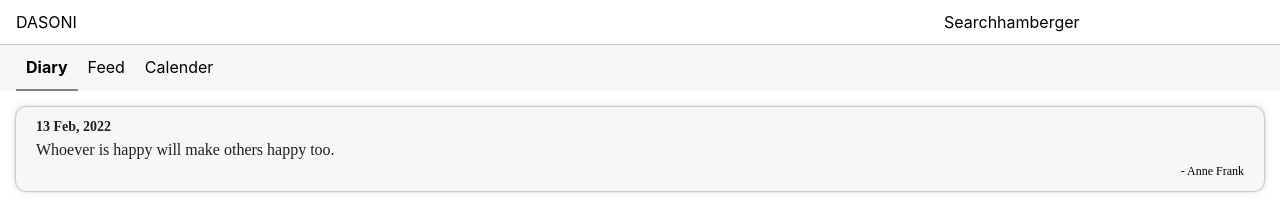
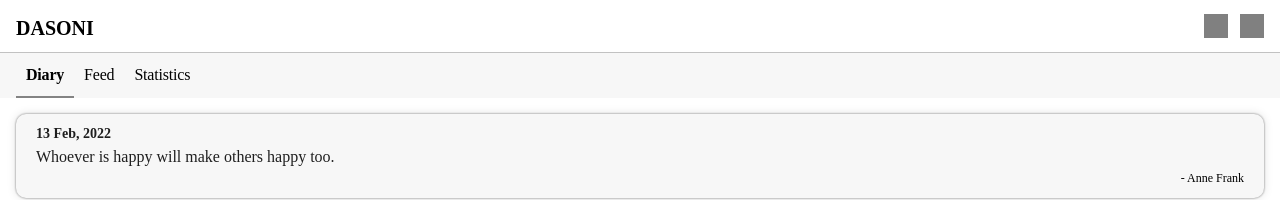
Before and after one commit to GDSC-DEU/2022-SolutionChallenge-Dasoni, a React app in the folder frontend/: page / in a window 1280 px wide. Shown: the top 200 px of the page. Built offline with nearby package versions, Linux system fonts and the light colour scheme; no server answers.

Commit message:
feat: add click event and Link; `nav bar`

```diff
--- a/frontend/src/layouts/MainLayout/index.tsx
+++ b/frontend/src/layouts/MainLayout/index.tsx
@@ -1,31 +1,60 @@
 import { Header } from "../../components/atoms/wrapper/Header";
 import * as React from "react";
+import { useState, useCallback } from "react";
 import { Outlet } from "react-router";
 import { Link } from "react-router-dom";
 
 import { ButtonBox, Main, Nav } from "./styles";
 
 function MainLayout() {
+  const [currentPage, setCurrentPage] = useState("Diary");
+
+  const onNavItemClicked = useCallback(
+    (page: string) => {
+      setCurrentPage(page);
+    },
+    [currentPage]
+  );
+
   return (
     <>
       <Header>
-        <div>
+        <div className="logo">
           <Link to="/">DASONI</Link>
         </div>
         <ButtonBox>
-          <span>Search</span>
-          <span>hamberger</span>
+          <span className="search"></span>
+          <span className="hamberger-menu"></span>
         </ButtonBox>
       </Header>
       <Nav>
-        <Link to="">
-          <div className="nav-item stayed">Diary</div>
+        <Link to="/">
+          <div
+            className={
+              currentPage === "Diary" ? "nav-item current" : "nav-item"
+            }
+            onClick={() => onNavItemClicked("Diary")}
+          >
+            Diary
+          </div>
         </Link>
-        <Link to="">
-          <div className="nav-item">Feed</div>
+        <Link to="/feed">
+          <div
+            className={currentPage === "Feed" ? "nav-item current" : "nav-item"}
+            onClick={() => onNavItemClicked("Feed")}
+          >
+            Feed
+          </div>
         </Link>
-        <Link to="">
-          <div className="nav-item">Calender</div>
+        <Link to="/statistics">
+          <div
+            className={
+              currentPage === "Statistics" ? "nav-item current" : "nav-item"
+            }
+            onClick={() => onNavItemClicked("Statistics")}
+          >
+            Statistics
+          </div>
         </Link>
       </Nav>
       <Main>
--- a/frontend/src/layouts/MainLayout/styles.ts
+++ b/frontend/src/layouts/MainLayout/styles.ts
@@ -2,19 +2,39 @@ import styled from "styled-components";
 
 export const ButtonBox = styled.div`
   width: 25vw;
+  display: flex;
+  flex-direction: row;
+  justify-content: flex-end;
+
+  .search {
+    width: 24px;
+    height: 24px;
+    background: gray;
+  }
+
+  .hamberger-menu {
+    width: 24px;
+    height: 24px;
+    background: gray;
+    margin-left: 12px;
+  }
 `;
 
 export const Nav = styled.nav`
   display: flex;
   flex-direction: row;
-
   padding: 0 16px;
   background: #f7f7f7;
+
+  font-family: Pretendard;
+  font-size: 16px;
+  line-height: 19px;
+  letter-spacing: -0.2px;
 
   .nav-item {
     padding: 12px 10px;
   }
-  .stayed {
+  .current {
     font-weight: bold;
     border-bottom: 2px solid #838383;
   }
```
